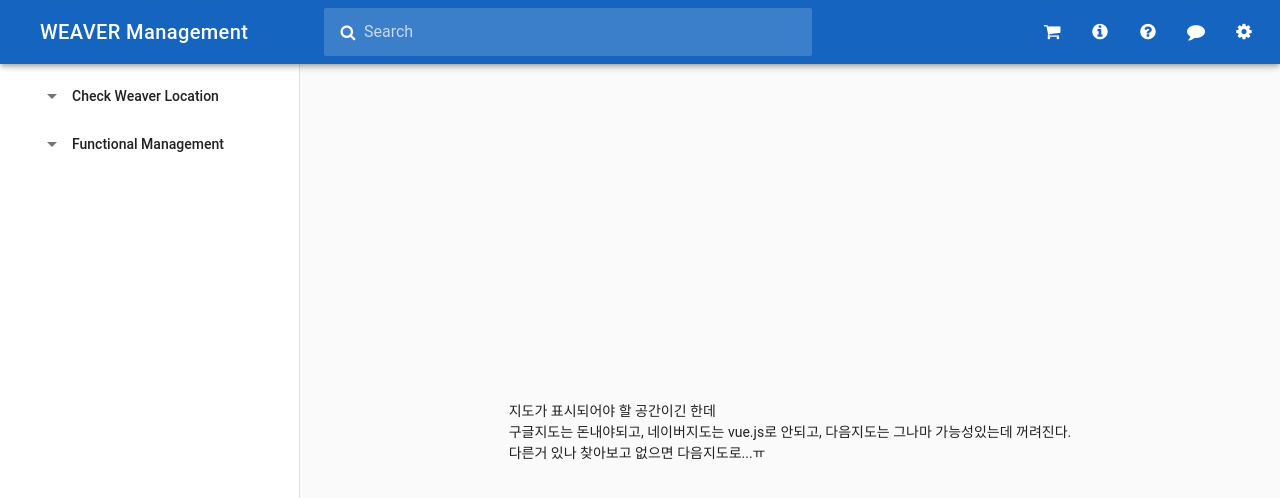
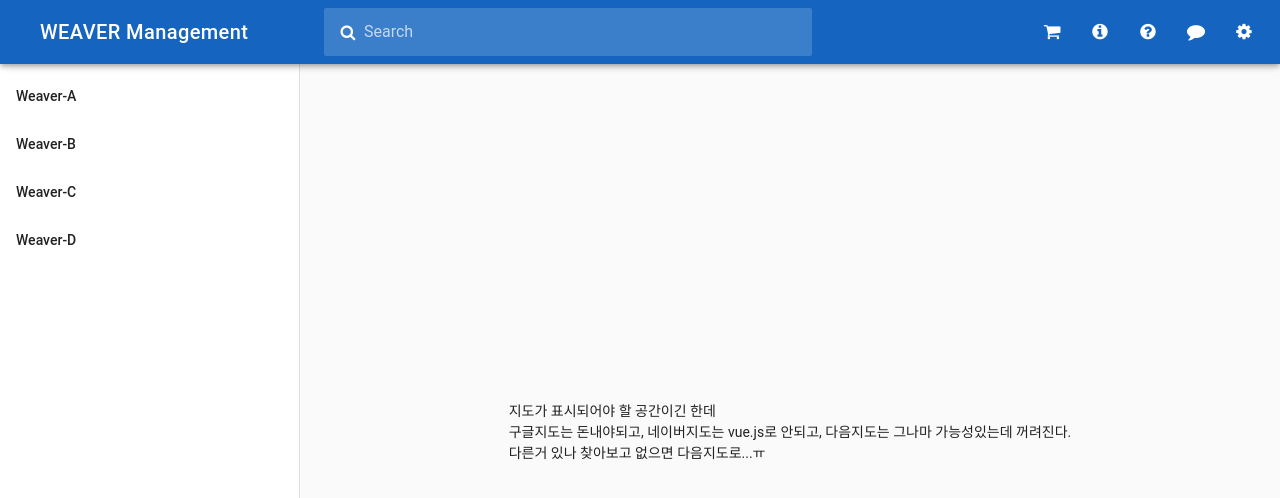
Before and after one commit to kwonbosung02/weaver, a Vue app in the folder frontend/: page /main in a window 1280 px wide. Shown: the top 498 px of the page. Built offline with nearby package versions, Linux system fonts and the light colour scheme.

Commit message:
edit nav

```diff
--- a/frontend/src/components/Main.vue
+++ b/frontend/src/components/Main.vue
@@ -7,14 +7,6 @@
       app
     >
       <v-list>
-        <v-list-group
-          no-action
-          sub-group
-        >
-          <v-list-tile slot="activator">
-            <v-list-tile-title>Check Weaver Location</v-list-tile-title>
-          </v-list-tile>
-
           <v-list-tile
             v-for="(item, i) in items"
             :key="i"
@@ -22,24 +14,6 @@
           >
             <v-list-tile-title v-text="item"></v-list-tile-title>
           </v-list-tile>
-        </v-list-group>
-
-        <v-list-group
-          no-action
-          sub-group
-        >
-          <v-list-tile slot="activator">
-            <v-list-tile-title>Functional Management</v-list-tile-title>
-          </v-list-tile>
-
-          <v-list-tile
-            v-for="(manage, i) in manages"
-            :key="i"
-            @click=""
-          >
-            <v-list-tile-title v-text="manage"></v-list-tile-title>
-          </v-list-tile>
-        </v-list-group>
       </v-list>
     </v-navigation-drawer>
 
```
